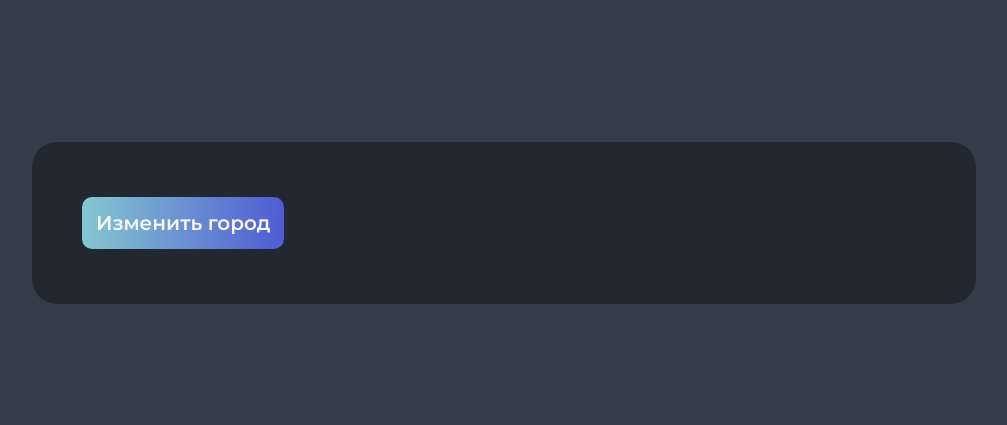
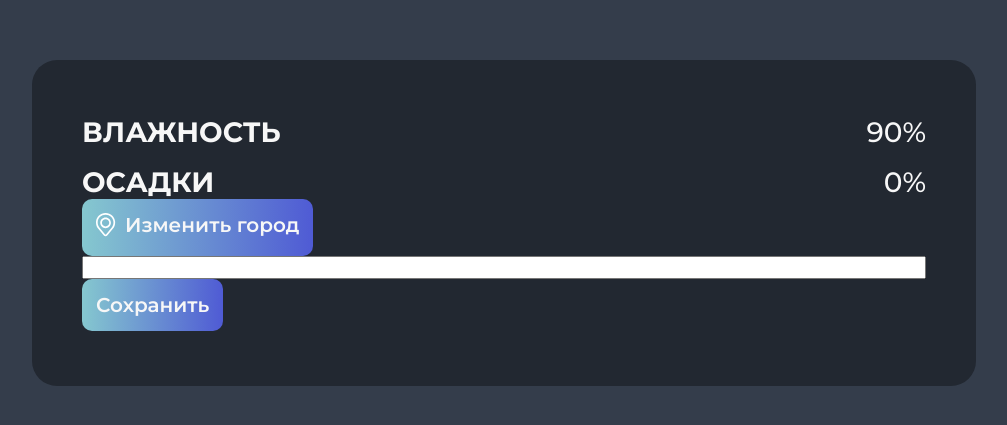
Before and after one commit to Ko2doo/weather_app, a Vue app: page / in a window 1280 px wide. Shown: the part 177-602 px from the top of the page, without its empty margins (136-1143 px from the left). Built offline with nearby package versions, Linux system fonts and the light colour scheme.

Commit message:
UPD:2026-08-31:: upd

```diff
--- a/src/App.vue
+++ b/src/App.vue
@@ -1,11 +1,22 @@
 <script setup>
-import Button from "@components/Button.vue";
+import Stat from "@components/Stat.vue";
+import CitySelect from "@components/CitySelect.vue";
+
+const myStats = [
+  { label: "Влажность", stat: "90%" },
+  { label: "Осадки", stat: "0%" },
+];
+
+function getCity(city) {
+  console.log(city);
+}
 </script>
 
 <template>
   <main class="container">
     <section class="weather-box">
-      <Button>Изменить город</Button>
+      <Stat :stats="myStats" />
+      <CitySelect @select-city="getCity" />
     </section>
   </main>
 </template>
--- a/src/components/Button.vue
+++ b/src/components/Button.vue
@@ -14,7 +14,9 @@
   width: fit-content;
   height: fit-content;
 
-  display: block;
+  display: flex;
+
+  gap: rem(9);
 
   font-family: "Montserrat", sans-serif;
   font-size: var(--fsize-l);
--- /dev/null
+++ b/src/components/CitySelect.vue
@@ -0,0 +1,29 @@
+<script setup>
+import Button from "./Button.vue";
+import locationIcon from "@icons/gps.svg?raw";
+
+// Emit events
+const emit = defineEmits({
+  selectCity(payload) {
+    return payload;
+  },
+});
+
+function select() {
+  emit("selectCity", "London");
+}
+</script>
+
+<template>
+  <Button @click="select()">
+    <span class="icon" v-html="locationIcon"></span>
+    <span class="label">Изменить город</span>
+  </Button>
+
+  <input type="text" />
+  <Button>Сохранить</Button>
+</template>
+
+<style lang="scss" scoped>
+@use "@styles/tools/tools" as *;
+</style>
--- /dev/null
+++ b/src/components/Stat.vue
@@ -0,0 +1,50 @@
+<script setup>
+defineProps({
+  stats: {
+    type: Array,
+    required: true,
+  },
+});
+</script>
+
+<template>
+  <article class="stat">
+    <ul class="stat-list">
+      <li v-for="(item, index) in stats" :key="index" class="stat-list__item">
+        <span class="label">{{ item.label }}</span>
+        <span class="info">{{ item.stat }}</span>
+      </li>
+    </ul>
+  </article>
+</template>
+
+<style lang="scss" scoped>
+@use "@styles/tools/tools" as *;
+
+.stat-list {
+  display: list-item;
+  list-style-type: none;
+
+  &__item {
+    display: flex;
+
+    justify-content: space-between;
+    align-items: center;
+
+    font-size: var(--fsize-xl);
+    font-weight: var(--fweight-bold);
+
+    .label {
+      text-transform: uppercase;
+    }
+
+    .info {
+      font-weight: var(--fweight-medium);
+    }
+
+    &:not(:last-child) {
+      margin-block-end: rem(16);
+    }
+  }
+}
+</style>
--- a/vite.config.js
+++ b/vite.config.js
@@ -14,7 +14,7 @@ function pathsResolver(input) {
 export default defineConfig({
   plugins: [vue()],
   base: "", // or "./"
-  clearScreen: false,
+  clearScreen: true,
 
   // css options
   css: {
```
